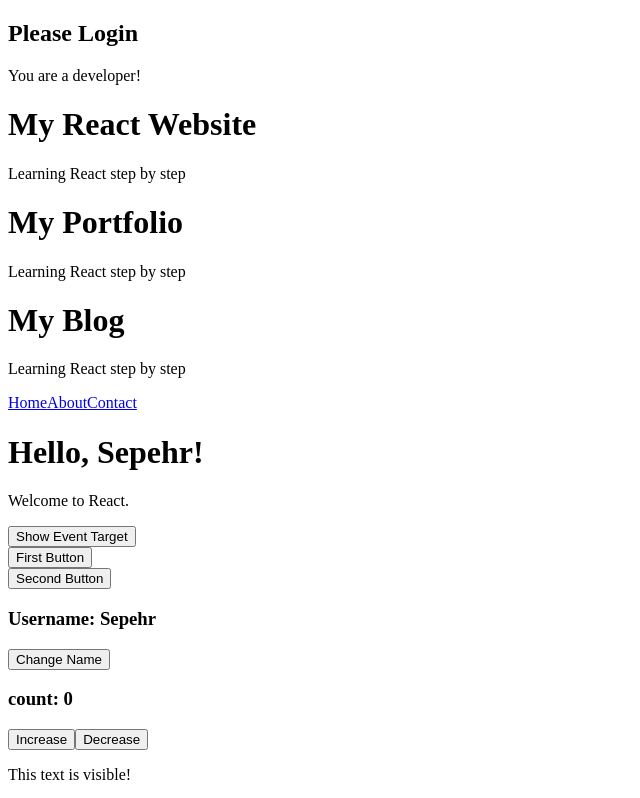
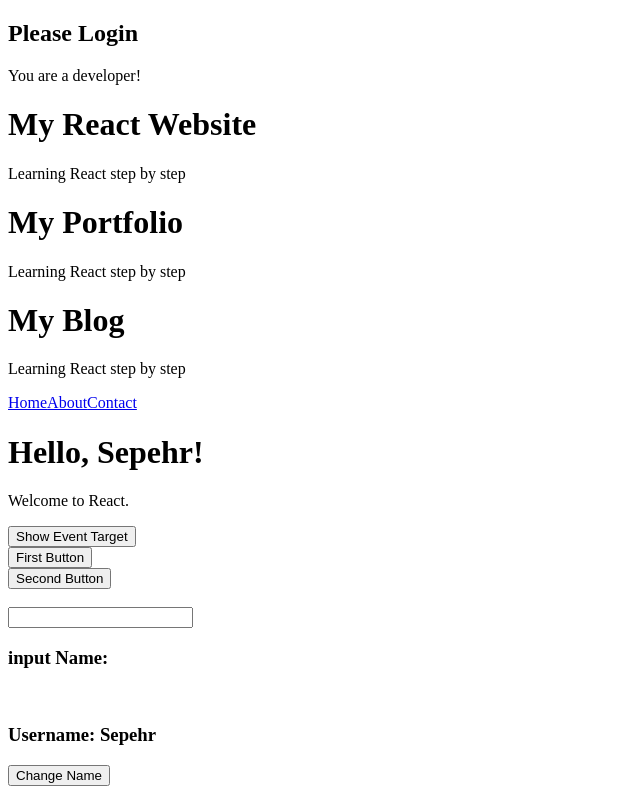
Before and after one commit to Sepehr-Nikiyan/react-bootcamp, a React (Vite) app: page / in a window 1280 px wide. Shown: the top 798 px of the page, without its empty margins (0-640 px from the left). Built offline with nearby package versions, Linux system fonts and the light colour scheme.

Commit message:
practice controlled input with state

```diff
--- a/src/App.jsx
+++ b/src/App.jsx
@@ -31,6 +31,9 @@ function App() {
   function toggleVisibility() {
     setIsVisible((previousValue) => !previousValue );
   }
+  function handleChangeName(event) {
+    setInputName(event.target.value);
+  }
 
   const name = "Sepehr";
 
@@ -58,6 +61,7 @@ function App() {
   const [count,setCount] = useState(0);
   const [userName,setUserName] = useState("Sepehr");
   const [isVisible,setIsVisible] = useState(true);
+  const [inputName,setInputName] = useState("");
 
   return (
     <div>
@@ -78,6 +82,14 @@ function App() {
       <button onClick={(event)=>{handleButtonClick(event,"First Button")}}>First Button</button>
       <br />
       <button onClick={(event)=>{handleButtonClick(event,"Second Button")}}>Second Button</button>
+
+      <br />
+      <br />
+
+      <input type="text" value={inputName} onChange={handleChangeName} />
+      <h3>input Name: {inputName}</h3>
+
+      <br />
 
       <h3>Username: {userName}</h3>
       <button onClick={changeName}>Change Name</button>
```
